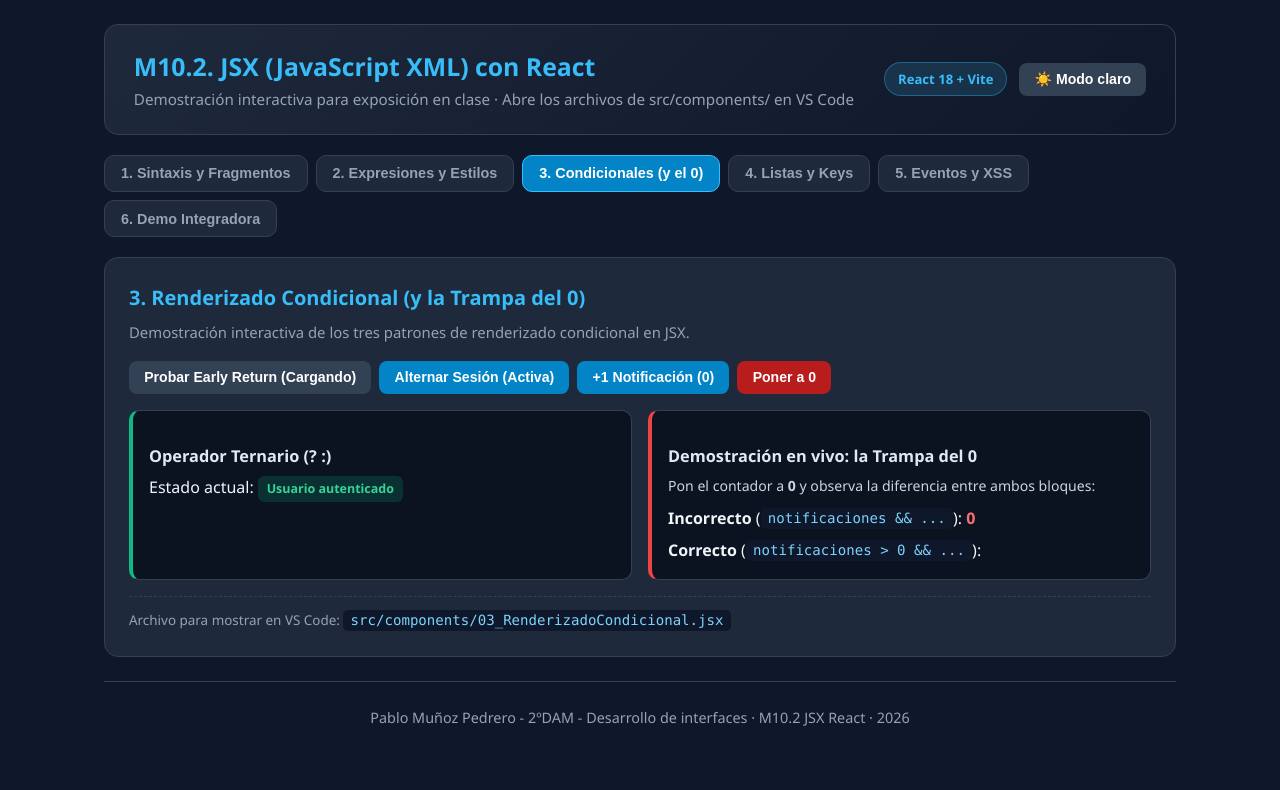
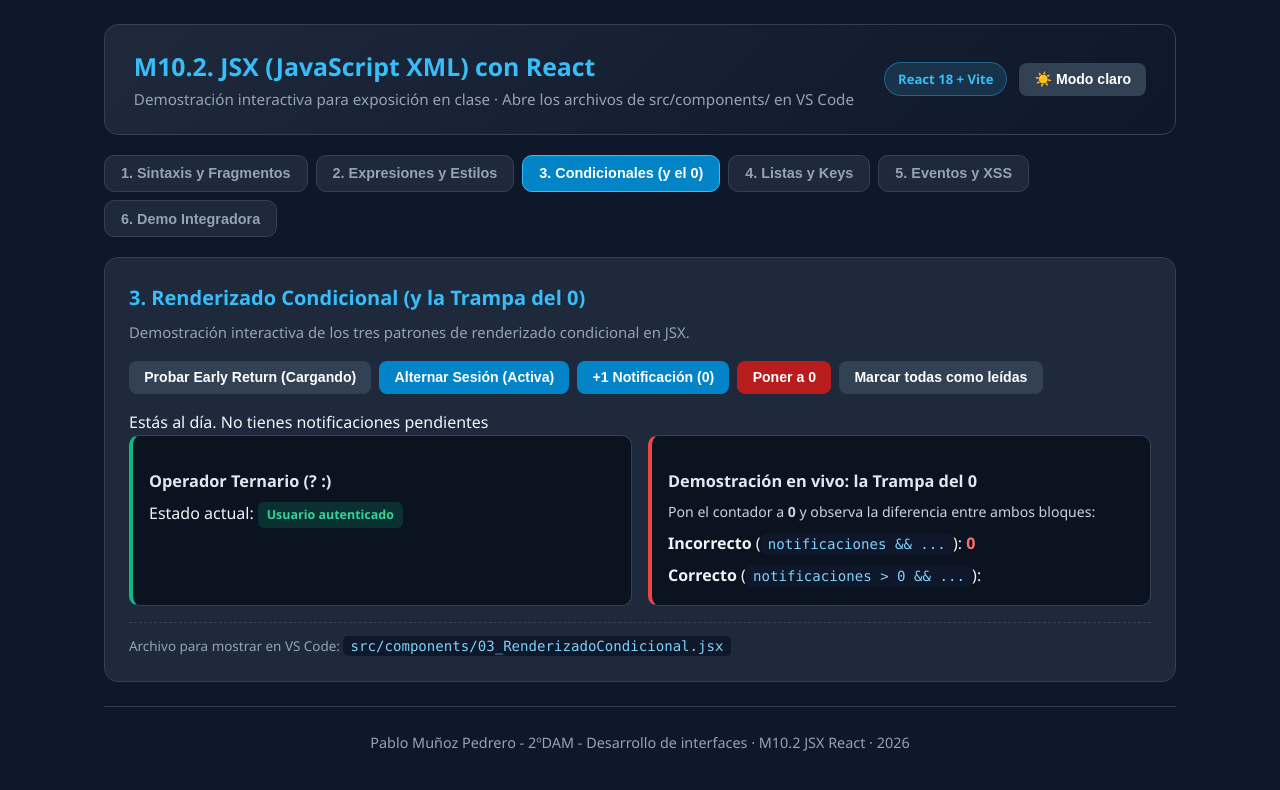
Before and after one commit to Pbloo92/m10-2-jsx-react-demo-, a React (Vite) app: page / in a window 1280 px wide. Both pictures are taken after a click on the button "3. Condicionales (y el 0)". Shown: the top 790 px of the page. Built offline with nearby package versions, Linux system fonts and the light colour scheme.

Commit message:
feat: ticket 04 renderizado condicional y notificaciones

```diff
--- a/src/components/03_RenderizadoCondicional.jsx
+++ b/src/components/03_RenderizadoCondicional.jsx
@@ -1,3 +1,4 @@
+
 import { useState } from 'react';
 
 // ============================================================================
@@ -50,7 +51,24 @@ export default function RenderizadoCondicional() {
         <button type="button" className="btn btn-danger" onClick={() => setNotificaciones(0)}>
           Poner a 0
         </button>
+
+        {/* Ticket 04: marcar todas como leídas */}
+        <button
+          type="button"
+          className="btn btn-secondary"
+          onClick={() => setNotificaciones(0)}
+          disabled={notificaciones === 0}
+        >
+          Marcar todas como leídas
+        </button>
       </div>
+
+      {/* Ticket 04: estado vacío */}
+      {notificaciones === 0 && (
+        <p>
+          Estás al día. No tienes notificaciones pendientes
+        </p>
+      )}
 
       <div className="grid-2">
         {/* 2. OPERADOR TERNARIO */}
```
